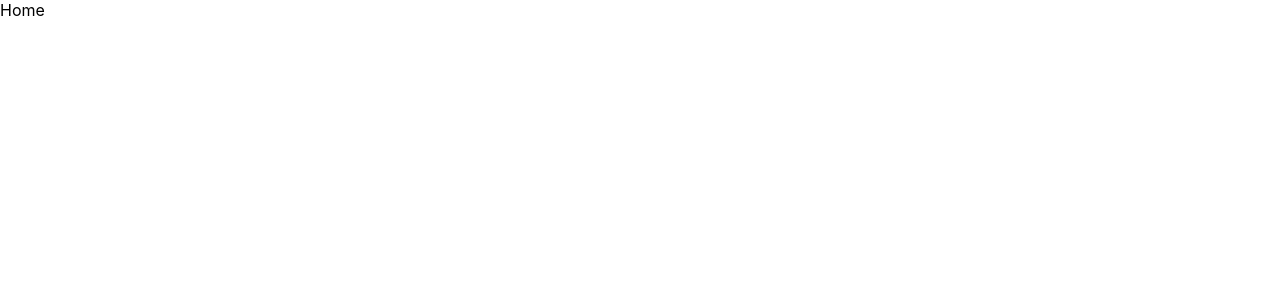
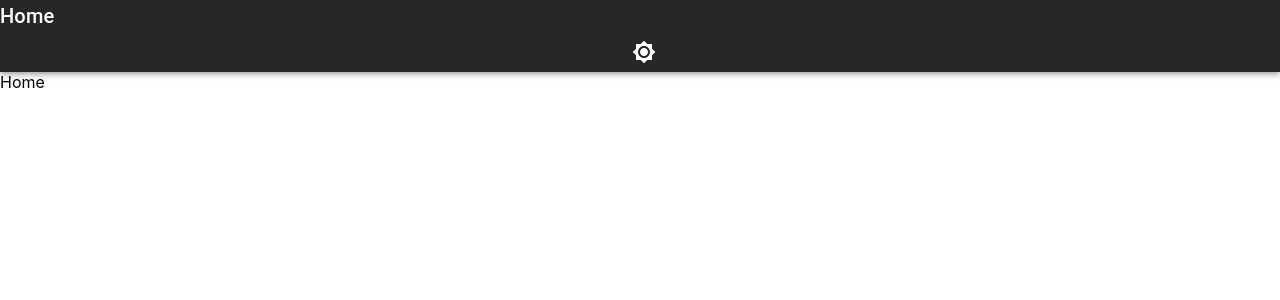
Before and after one commit to 0xNilesh/Sunk-Cost-Game-Vite, a React (Create React App) app in the folder frontend/: page / in a window 1280 px wide. Shown: the top 300 px of the page. Built offline with nearby package versions, Linux system fonts and the light colour scheme.

Commit message:
Theme added

```diff
--- a/frontend/src/App.js
+++ b/frontend/src/App.js
@@ -1,15 +1,30 @@
-import React from 'react';
+import React, { useState } from 'react';
 import {Routes,Route,Navigate} from 'react-router-dom';
 import Home from './pages/home';
 import Profile from './pages/profile';
 import Pots from './pages/pots';
 import EachPot from './pages/eachPot';
 import Header from './components/Header';
+import { ThemeProvider, createTheme } from '@mui/material/styles';
+import { light, dark } from './config/themization';
+
+const useDarkMode = () => {
+	const [theme, setTheme] = useState(dark);
+
+    const toggleTheme = () => {
+      const updatedTheme = (theme === dark) ? light : dark;
+		  setTheme(updatedTheme);
+	};
+	return [theme, toggleTheme];
+};
 
 const App = () => {
+  const [theme, toggleTheme] = useDarkMode();
+	const themeConfig = createTheme(theme);
+
   return(
-    <div>
-      <Header/>
+    <ThemeProvider theme={themeConfig}>
+      <Header toggleTheme={toggleTheme} />
         <Routes>
             <Route path='/' element={<Home/>}/>
             <Route path='/profile' element={<Profile/>}/>
@@ -17,7 +32,8 @@ const App = () => {
             <Route path='/pots/:num' element={<EachPot/>}/>
             <Route path="*" element={<Navigate replace to="/"/>} />
         </Routes>
-    </div>
+    </ThemeProvider>
   )
 }
+
 export default App;
--- a/frontend/src/components/Header.js
+++ b/frontend/src/components/Header.js
@@ -1,3 +1,26 @@
 import React from 'react';
-const Header = () => (<div></div>);
+import { AppBar, IconButton, Typography } from '@mui/material';
+import { useTheme } from '@mui/material/styles';
+import Brightness4Icon from '@mui/icons-material/Brightness4';
+import Brightness7Icon from '@mui/icons-material/Brightness7';
+
+const Header = ({ toggleTheme }) => {
+  let theme = useTheme();
+  console.log(theme);
+
+  return (
+    <div>
+      <AppBar position="static">
+        <Typography variant="h6" component="div" sx={{ flexGrow: 1 }}>
+          Home
+        </Typography>
+        <IconButton sx={{ ml: 1 }} onClick={toggleTheme} color="inherit">
+          {theme.palette.mode === 'dark' ? <Brightness7Icon /> : <Brightness4Icon />}
+          {console.log(theme.palette.mode)}
+        </IconButton>
+      </AppBar>
+    </div>
+  );
+}
+
 export default Header;
--- /dev/null
+++ b/frontend/src/config/themization.js
@@ -0,0 +1,24 @@
+const light = {
+  palette: {
+    mode: "light",
+    background: {
+      paper: "#fff",
+      default: "#fff",
+    }
+  }
+};
+
+const dark = {
+  palette: {
+    mode: "dark",
+    background: {
+      paper: "#121212",
+      default: "#121212",
+    }
+  }
+};
+
+module.exports = {
+  light: light,
+  dark: dark
+};
```
Also changed, not shown: frontend/package.json (+6 -1 lines), 1 other file (tests, documents, lock files or other folders).
